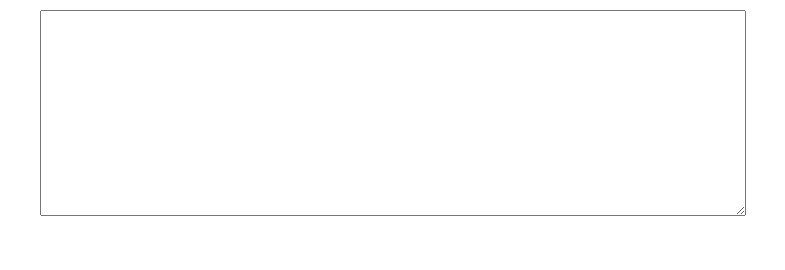
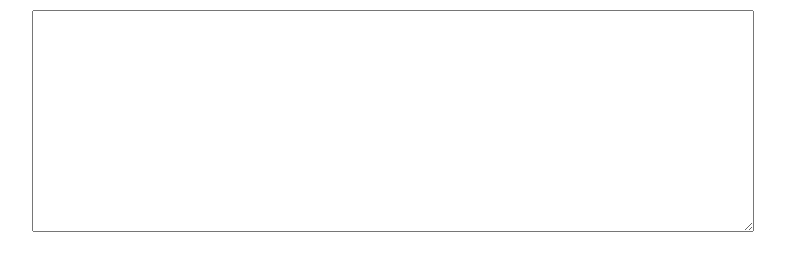
Before and after one commit to SempO4k/virtual-keyboard, a website built with webpack: page src/index.html in a window 1280 px wide. Shown: the whole page, without its empty margins (247-1032 px from the left). Built offline with nearby package versions, Linux system fonts and the light colour scheme.

Commit message:
feat: connect styles to js file

```diff
--- a/src/js/app.js
+++ b/src/js/app.js
@@ -1,5 +1,11 @@
 import '../style.css';
 import Keyboard from './Keyboard';
+
+const cssClasses = {
+  PAGE_WRAPPER: 'page-wrapper',
+  TEXTAREA: 'textarea',
+  KEYBOARD: 'keyboard',
+};
 
 function createElement(tagName, className) {
   const element = document.createElement(tagName);
@@ -8,9 +14,9 @@ function createElement(tagName, className) {
 }
 
 function createComponent() {
-  const component = createElement('div', 'keyboard-wrapper');
-  const textArea = createElement('textarea', 'textarea');
-  const keyboard = createElement('div', 'keyboard');
+  const component = createElement('div', cssClasses.PAGE_WRAPPER);
+  const textArea = createElement('textarea', cssClasses.TEXTAREA);
+  const keyboard = createElement('div', cssClasses.KEYBOARD);
   component.appendChild(textArea);
   component.appendChild(keyboard);
   return component;
--- a/src/style.css
+++ b/src/style.css
@@ -1,4 +1,4 @@
-.keyboard-wrapper {
+.page-wrapper {
  margin: 0 auto;
 }
 
@@ -7,6 +7,7 @@
   width: 700px;
   height: 200px;
   margin: 10px auto;
+  padding: 10px;
 }
 
 .keyboard {
```
